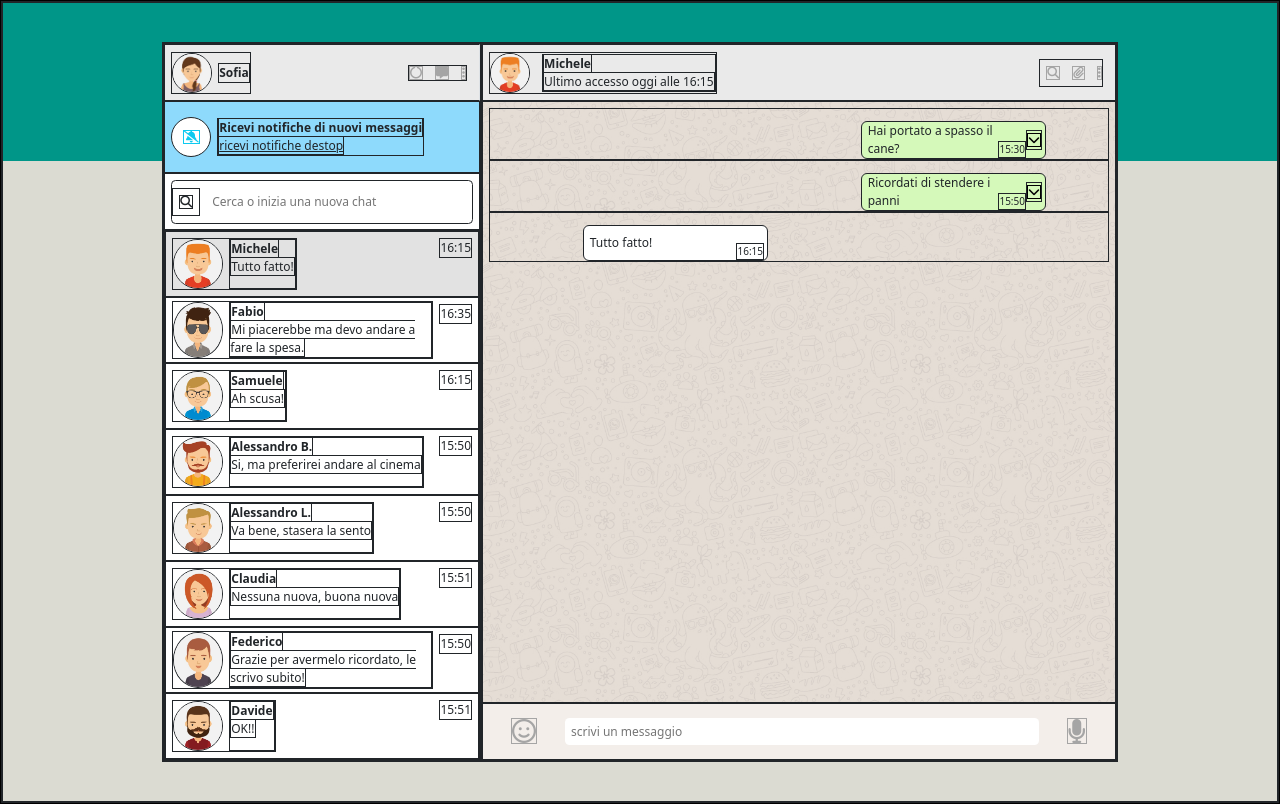
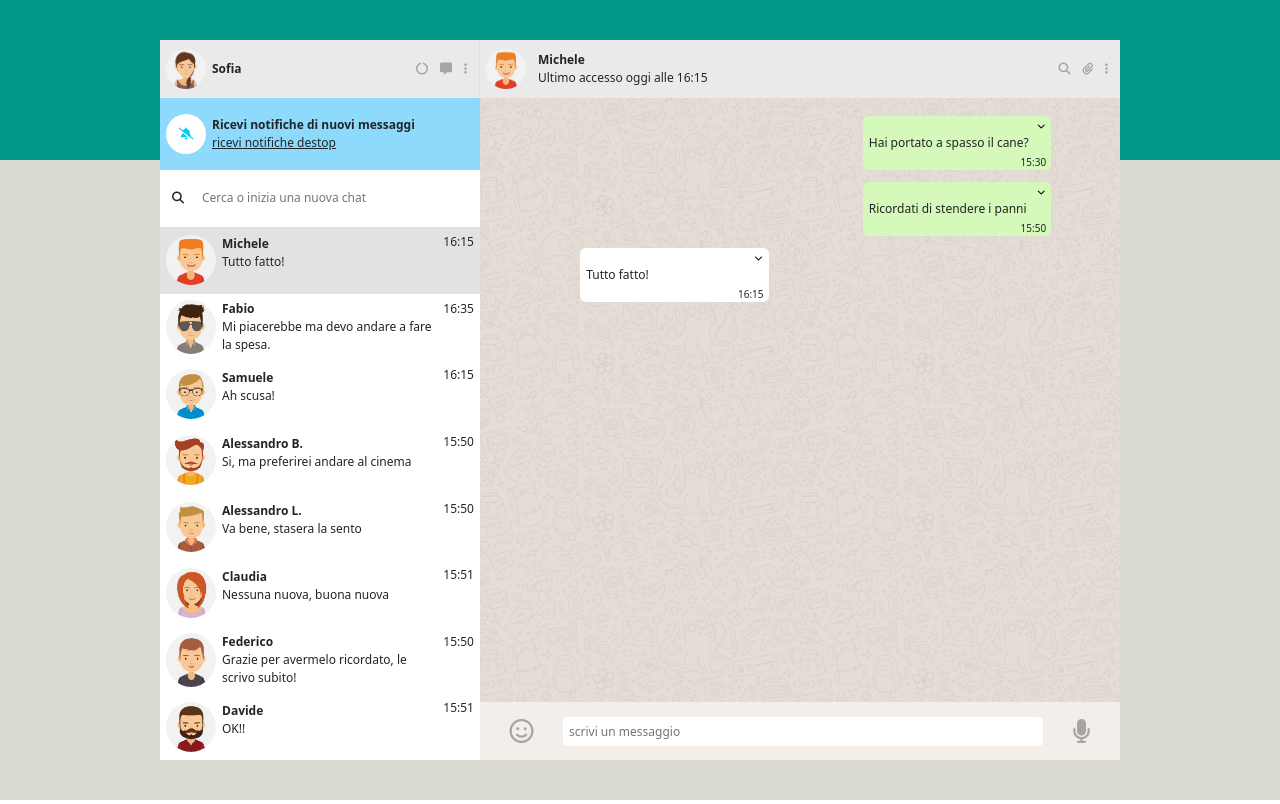
Before and after one commit to fabiodelli/vue-boolzapp, a plain HTML site: page index.html in a window 1280 px wide. Drawn offline with nearby package versions, Linux system fonts and the light colour scheme.

Commit message:
filter and deleteMsg function not run

```diff
--- a/index.html
+++ b/index.html
@@ -102,22 +102,29 @@
 
                     <div class="box_message p-2">
                         <div v-for="(message, index) in contacts[activeProfile].messages" :key="index" class="d-flex " >
-                            <div v-if="message.status === 'sent'" class="m_green d-flex justify-content-between align-items-center rounded-3 ps-2 pe-1">{{message.message}}
+                            <div v-if="message.status === 'sent'" class="m_green position-relative d-flex justify-content-between align-items-center rounded-3 ps-2 pe-1">{{message.message}}
 
 
-                                <span class="fs_10 align-self-end ">{{message.date.slice(11,16)}}</span>
-                                <div class="dropdown ">
-                                    <button class="border-0 bg_green" data-bs-toggle="dropdown" aria-expanded="false"><i class="fa fa-chevron-down" aria-hidden="true"></i></button>
+                                <span class="fs_10 align-self-end pos_data">{{message.date.slice(11,16)}}</span>
+                                <div class="dropdown d-flex ">
+                                    <button class="border-0 bg_green mb-5 me-1 " data-bs-toggle="dropdown" aria-expanded="false"><i class="fa fa-chevron-down" aria-hidden="true"></i></button>
                                     <ul class="dropdown-menu">
                                       <li @click='deleteMsg' ><a class="dropdown-item" href="#" >Delete</a></li>
                                       <li><a class="dropdown-item" href="#">Info</a></li>
                                     </ul>
-                                  </div>
+                                </div>
 
 
                             </div>
-                            <div v-else="message.status !== 'sent'" class="m_white d-flex justify-content-between align-items-center rounded-3 ps-2 pe-1">{{message.message}}
-                                <span class="fs_10 align-self-end ">{{message.date.slice(11,16)}}</span>
+                            <div v-else="message.status !== 'sent'" class="m_white position-relative d-flex justify-content-between align-items-center rounded-3 ps-2 pe-1">{{message.message}}
+                                <span class="fs_10 align-self-end pos_data">{{message.date.slice(11,16)}}</span>
+                                <div class="dropdown d-flex ">
+                                    <button class="border-0 bg_white mb-5 me-1 " data-bs-toggle="dropdown" aria-expanded="false"><i class="fa fa-chevron-down" aria-hidden="true"></i></button>
+                                    <ul class="dropdown-menu">
+                                      <li @click='deleteMsg' ><a class="dropdown-item" href="#" >Delete</a></li>
+                                      <li><a class="dropdown-item" href="#">Info</a></li>
+                                    </ul>
+                                </div>
                             </div>
                         </div>
                     </div>
--- a/js/main.js
+++ b/js/main.js
@@ -200,9 +200,9 @@ createApp({
         filter(contact){
             return contact.name.includes(this.search)
         },
-       /*  deleteMsg() {
-            const index = messages.indexOf(message);
+        deleteMsg() {
+            const index = this.messages.indexOf(message);
             this.contacts[this.activeProfile].messages[index].slice()
-        } */
+        }
     }
 }).mount('#app')
--- a/style.css
+++ b/style.css
@@ -3,7 +3,7 @@
      padding: 0;
      box-sizing: border-box;
      font-size: 12px;
-     border: 1px solid;
+     /* border: 1px solid; */
  }
 
  body {
@@ -80,7 +80,7 @@
  .m_green {
      background-color: rgb(213, 249, 186);
      width: 30%;
-     min-height: 3rem;
+     min-height: 4rem;
      margin-left: 60%;
      margin-top: 1rem;
  }
@@ -88,7 +88,7 @@
  .m_white {
      background-color: rgb(255, 255, 255);
      width: 30%;
-     min-height: 3rem;
+     min-height: 4rem;
      margin-left: 15%;
      margin-top: 1rem;
  }
@@ -100,9 +100,21 @@
  .bg_green {
      background-color: rgb(213, 249, 186);
  }
+ .bg_green i{
+     font-size: 8px;
+ }
 
  .bg_white {
      background-color: white;
+ }
+ .bg_white i{
+    font-size: 8px;
+ }
+
+ .pos_data{
+    position: absolute;
+    right: 5px;
+    bottom: 0;
  }
 
  .message_bar {
```
